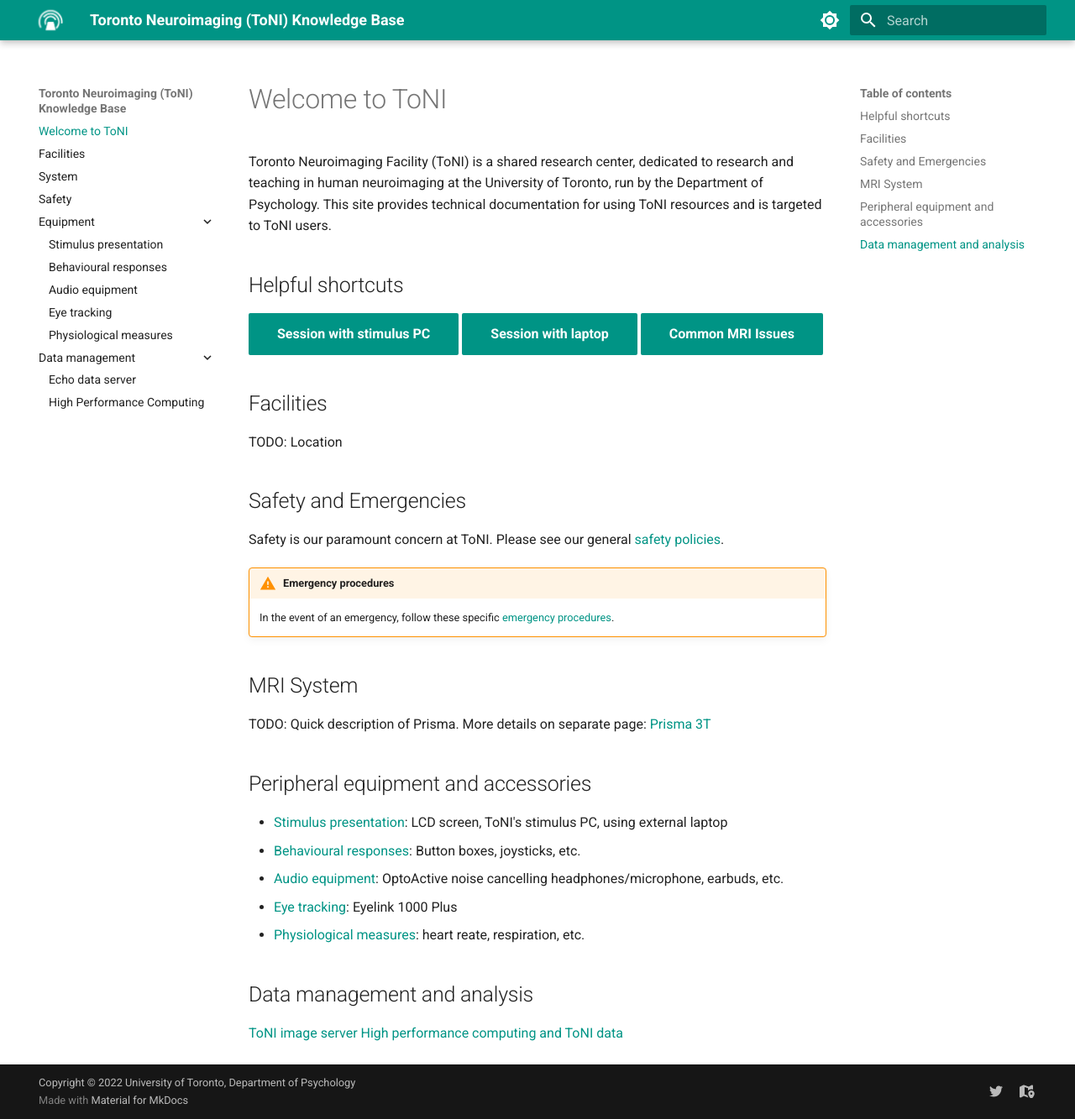
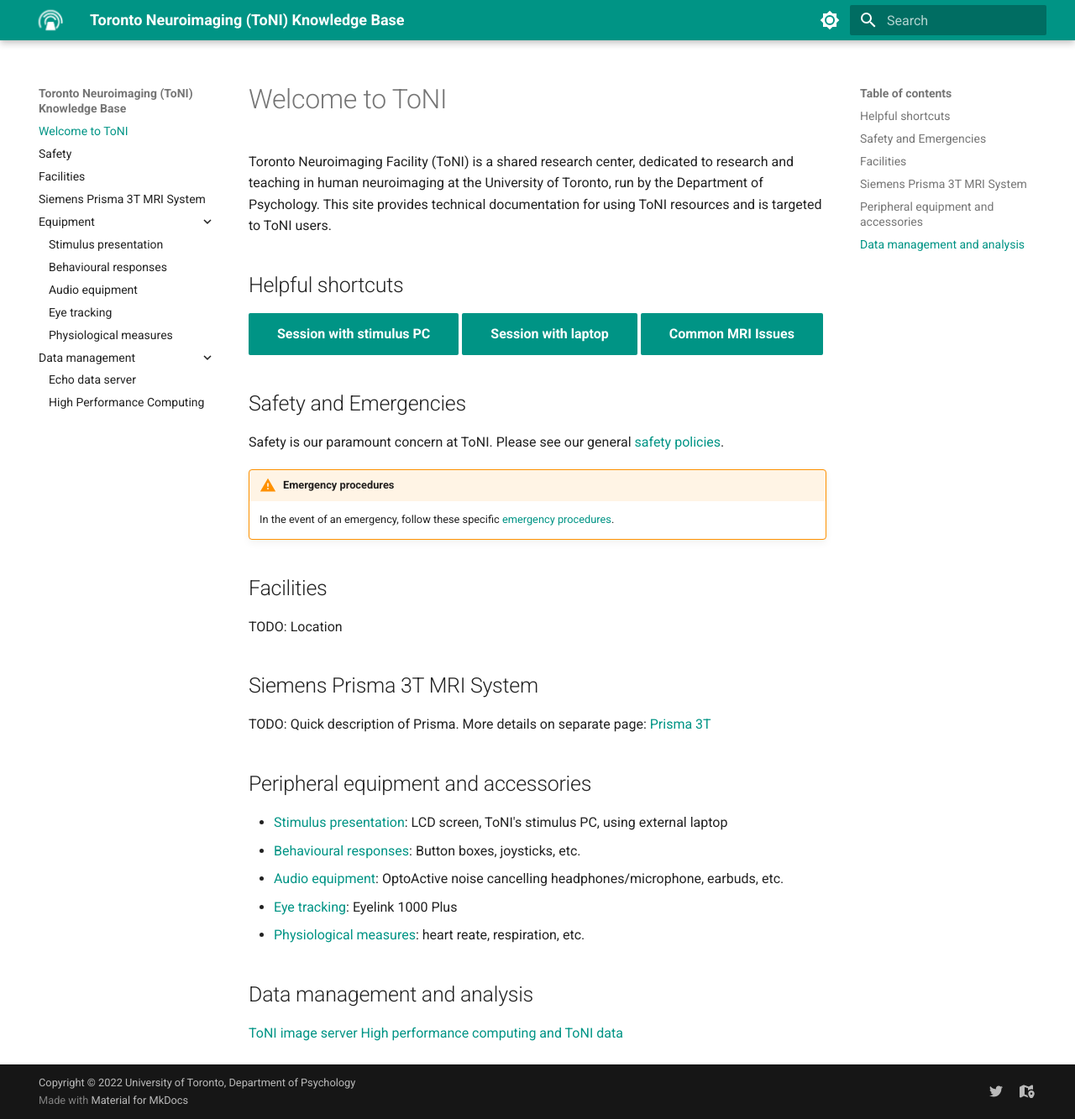
Before and after one commit to uoft-toni/uoft-toni.github.io, an MkDocs documentation site: the page built from docs/index.md, in a window 1280 px wide and 1333 px high. Shown: the whole window at 84% size. Built offline with MkDocs 1.6.1 and Material for MkDocs 9.7.7, drawn with Linux system fonts in a browser that asks for light colours.

Commit message:
reorganization

```diff
--- a/docs/index.md
+++ b/docs/index.md
@@ -17,7 +14,10 @@ Safety is our paramount concern at ToNI. Please see our general [safety policies
 
     In the event of an emergency, follow these specific [emergency procedures](https://toni.psych.utoronto.ca/safety/#8).
 
-## MRI System
+## Facilities
+TODO: Location
+
+## Siemens Prisma 3T MRI System
 TODO: Quick description of Prisma. More details on separate page: [Prisma 3T](system.md)
 
 ## Peripheral equipment and accessories
```
Also changed, not shown: other parts of docs/index.md (+0 -3 lines), docs/system.md (+7 -0 lines), docs/.pages.
